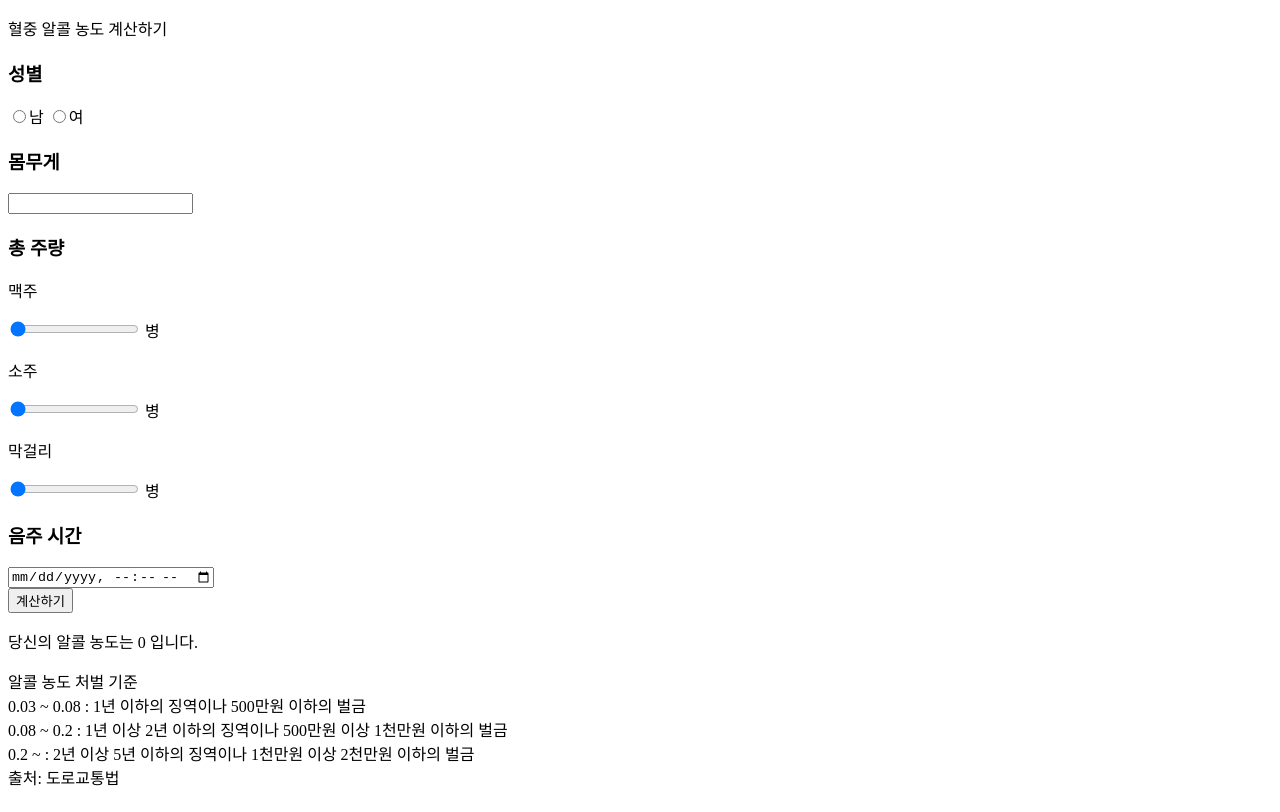
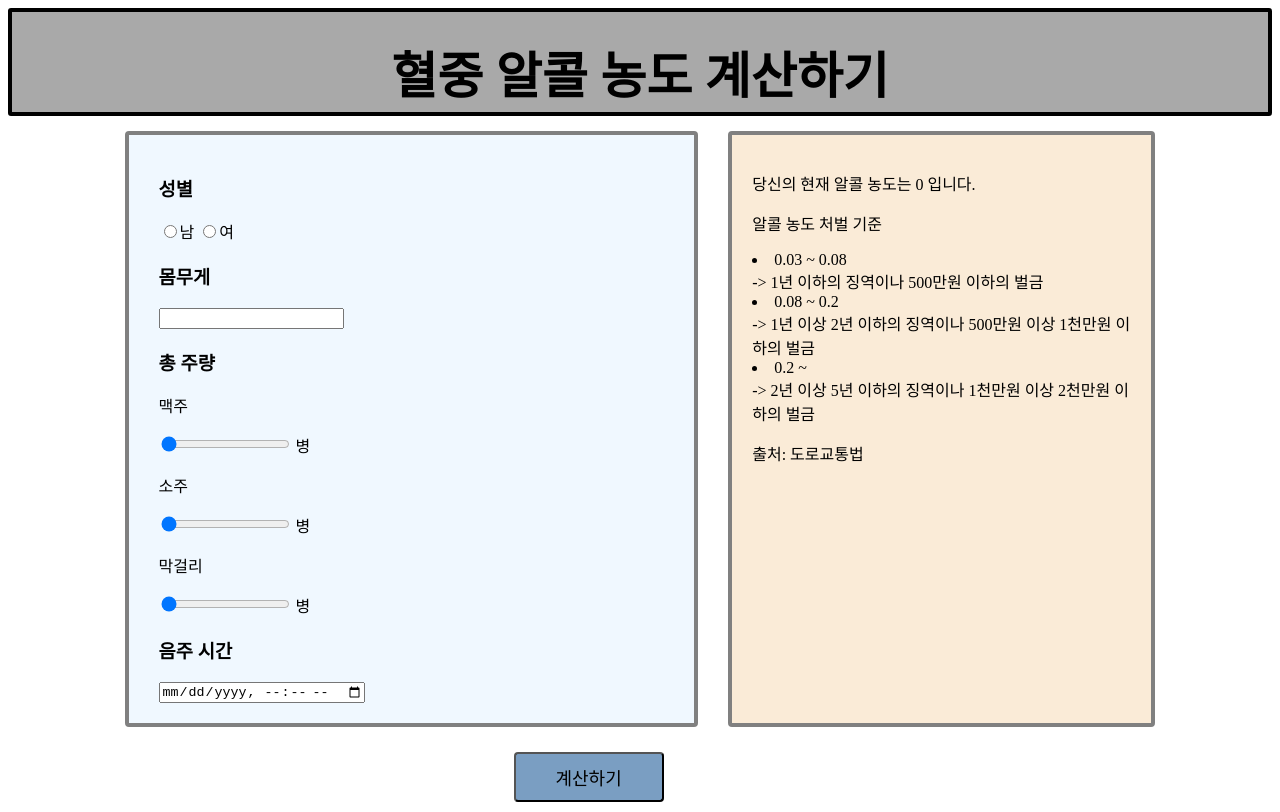
Before and after one commit to sbigstar0310/alcohol-project, a plain HTML site: page alchol-web/index.html in a window 1280 px wide. Drawn offline with Linux system fonts and the light colour scheme.

Commit message:
Update design aspects

```diff
--- a/alchol-web/index.html
+++ b/alchol-web/index.html
@@ -32,17 +32,22 @@ R : 성별계수 (남: 0.7, 여: 0.6)
   </head>
   <body>
     <header>
-      <p>혈중 알콜 농도 계산하기</p>
+      <div>혈중 알콜 농도 계산하기</div>
     </header>
 
     <main>
+      <div class="genderChoice">
         <h3>성별</h3>
         <input name="gender" value="male" type="radio" required />남
         <input name="gender" value="female" type="radio" required />여
+      </div>
 
+      <div class="weightChoice">
         <h3>몸무게</h3>
         <input id="weight" type="number" step="0.1" required />
+      </div>
 
+      <div class="alcholChoice">
         <h3>총 주량</h3>
         <p>맥주</p>
         <input
@@ -79,24 +84,38 @@ R : 성별계수 (남: 0.7, 여: 0.6)
           oninput="document.getElementById('resultMakgeolli').innerHTML=this.value;"
         />
         <span id="resultMakgeolli"></span>병
+      </div>
 
+      <div class="timeChoice">
         <h3>음주 시간</h3>
         <input type="datetime-local" id="drinkTime" required />
-      <br />
-      <button onClick="printResult()">계산하기</button>
+      </div>
     </main>
 
     <aside>
-      <p>당신의 알콜 농도는 <span id="resultAlchol">0</span> 입니다.</p>
+      <p>당신의 현재 알콜 농도는 <span id="resultAlchol">0</span> 입니다.</p>
       <article>
-        알콜 농도 처벌 기준 <br />
-        0.03 ~ 0.08 : 1년 이하의 징역이나 500만원 이하의 벌금 <br />
-        0.08 ~ 0.2 : 1년 이상 2년 이하의 징역이나 500만원 이상 1천만원 이하의
-        벌금 <br />
-        0.2 ~ : 2년 이상 5년 이하의 징역이나 1천만원 이상 2천만원 이하의 벌금
-        <br />
-        출처: 도로교통법 <br />
+        <p>알콜 농도 처벌 기준</p>
+        <ui>
+          <li>
+            0.03 ~ 0.08 <br />
+            -> 1년 이하의 징역이나 500만원 이하의 벌금
+          </li>
+          <li>
+            0.08 ~ 0.2 <br />
+            -> 1년 이상 2년 이하의 징역이나 500만원 이상 1천만원 이하의 벌금
+          </li>
+          <li>
+            0.2 ~ <br />
+            -> 2년 이상 5년 이하의 징역이나 1천만원 이상 2천만원 이하의 벌금
+          </li>
+        </ui>
+        <p>출처: 도로교통법</p>
       </article>
     </aside>
+
+    <div class="calculateBtn">
+      <button id="calculateBtn" onClick="printResult()">계산하기</button>
+    </div>
   </body>
 </html>
--- a/alchol-web/scripts/script.js
+++ b/alchol-web/scripts/script.js
@@ -36,7 +36,7 @@ function printResult() {
   var A =
     (beer * 355 * 0.045 + soju * 360 * 0.14 + makgeolli * 750 * 0.06) * 0.7984;
   var C = (0.7 * A) / (10 * P * R);
-  resultAlchol.innerText = C.toFixed(3);
+  resultAlchol.innerText = calculPresentAlchol(C, diffTime);
   console.log("알콜 농도는: " + C);
   resultTime = calculAlchol(diffTime, C, boundery);
   printTime(resultTime);
@@ -62,6 +62,18 @@ function calculAlchol(diffTime, alchol, boundery) {
   return Math.ceil(result);
 }
 
+function calculPresentAlchol(C, diffTime) {
+  if (diffTime <= 90) {
+    return C.toFixed(3);
+  } else {
+    let result = C - ((diffTime - 90) * 0.008) / 60;
+    if (result < 0) {
+      return 0;
+    }
+    return result.toFixed(3);
+  }
+}
+
 function printTime(resultTime) {
   if (resultTime <= 0) {
     alert("지금 운전 가능합니다.");
--- a/alchol-web/styles/style.css
+++ b/alchol-web/styles/style.css
@@ -0,0 +1,56 @@
+body {
+  display: flex;
+  flex-wrap: wrap;
+  justify-content: center;
+}
+
+header {
+  text-align: center;
+  background-color: darkgrey;
+  height: 100px;
+  width: 100%;
+  border-radius: 3px;
+  border: 4px solid black;
+}
+
+header div {
+  font-size: 50px;
+  font-weight: bold;
+  padding: 24px 0px;
+}
+
+main {
+  background-color: aliceblue;
+  border: 4px solid gray;
+  padding: 20px 30px;
+  float: left;
+  width: 40%;
+  margin: 15px;
+  border-radius: 4px;
+}
+
+aside {
+  background-color: antiquewhite;
+  border: 4px solid gray;
+  padding: 20px;
+  float: right;
+  width: 30%;
+  margin: 15px;
+  border-radius: 4px;
+}
+
+.calculateBtn {
+  width: 100%;
+  height: 60px;
+}
+
+#calculateBtn {
+  background: #7a9ec2;
+  height: 50px;
+  width: 150px;
+  text-align: center;
+  font-size: large;
+  margin: 10px 40%;
+  cursor: pointer;
+  border-radius: 4px;
+}
```
Lines whose indentation alone changed are shown as unchanged.
